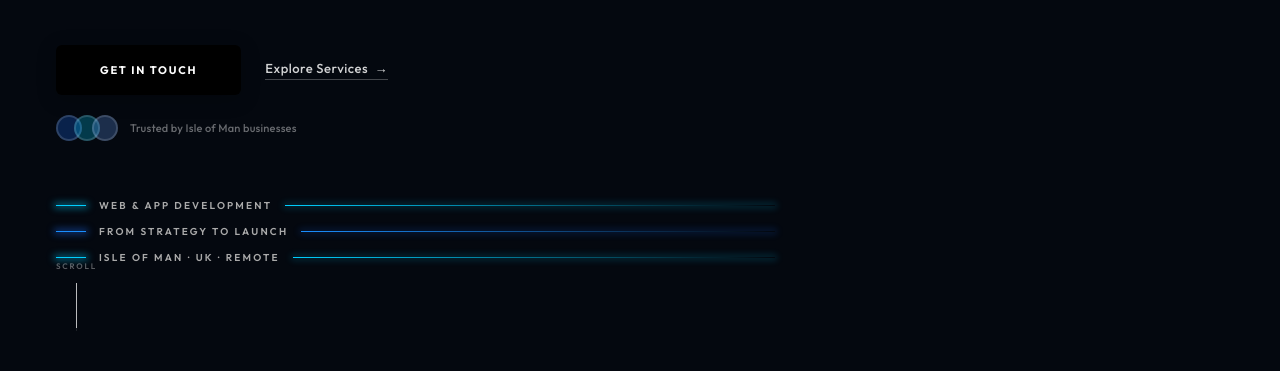
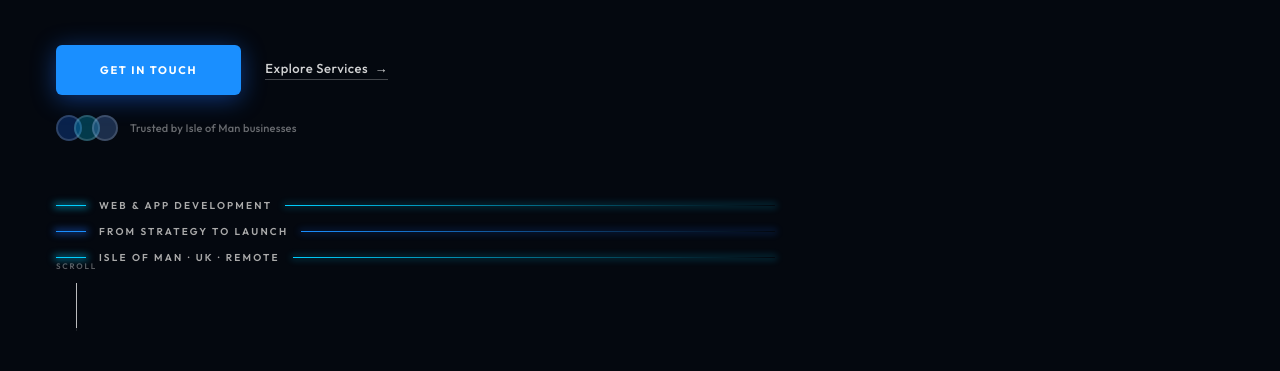
Before and after one commit to Kyleorm/kdo-digital, a website: page index.html in a window 1280 px wide. Shown: the part 429-800 px from the top of the page. Drawn offline with nearby package versions, Linux system fonts and the light colour scheme.

Commit message:
Button: bright blue default, white on press
cta-primary now shows brand blue (#1a8fff) as its resting state
with a blue glow. Hover darkens slightly. Active/press flips to
white background with blue text — matches the user's request.

Co-Authored-By: Claude Sonnet 4.6 <noreply@anthropic.com>

```diff
--- a/index.html
+++ b/index.html
@@ -266,19 +266,25 @@
             letter-spacing: 0.16em;
             text-transform: uppercase;
             color: #fff;
-            background: #000;
+            background: var(--accent);
             padding: 18px 44px;
             border-radius: 6px;
-            box-shadow: 0 4px 20px rgba(0,0,0,0.22);
+            box-shadow: 0 4px 24px rgba(26,111,255,0.45);
             text-decoration: none;
             display: inline-block;
-            transition: background 0.28s ease, box-shadow 0.28s ease;
+            transition: background 0.2s ease, color 0.2s ease, box-shadow 0.2s ease;
             white-space: nowrap;
         }
 
         .cta-primary:hover {
-            background: var(--accent);
-            box-shadow: 0 4px 28px rgba(26,111,255,0.6), 0 0 60px rgba(26,111,255,0.2);
+            background: #1060d0;
+            box-shadow: 0 4px 32px rgba(26,111,255,0.65), 0 0 60px rgba(26,111,255,0.2);
+        }
+
+        .cta-primary:active {
+            background: #ffffff;
+            color: var(--accent);
+            box-shadow: 0 2px 12px rgba(26,111,255,0.25);
         }
 
         .cta-text-link {
```
